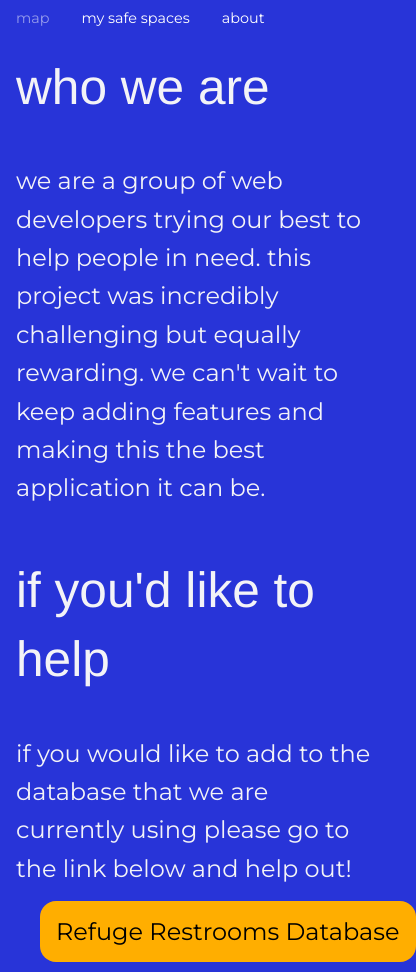
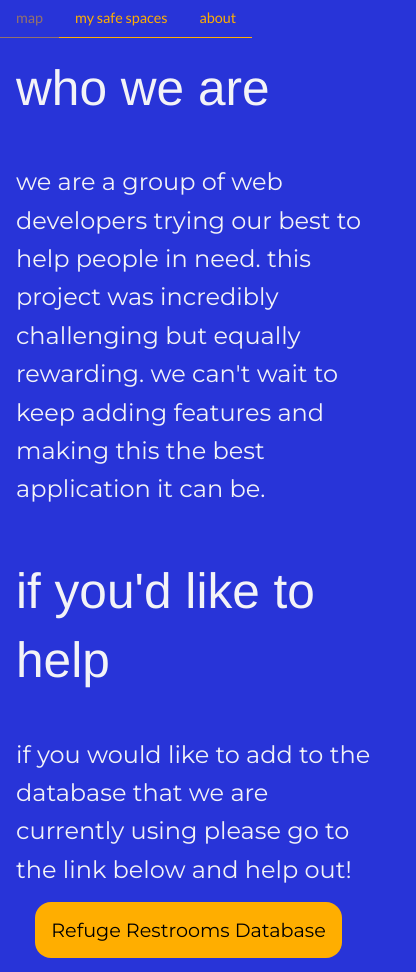
Before and after one commit to Zane-Gilfillan/SafeSpace, a plain HTML site: page about.html in a window 390 px wide. Shown: the whole page, 416 px wide, since content can reach past the window. Drawn offline with nearby package versions, Linux system fonts and the light colour scheme.

Commit message:
checking to see if media queries are actually working

```diff
--- a/scss/style.scss
+++ b/scss/style.scss
@@ -210,7 +210,56 @@ body {
     }
 }
 
-@media only screen and (max-width: 375px) {
+@media screen and (max-width: 500px) {
+
+    .nav-bar {
+
+        font-family: Lato;
+
+        .nav {
+
+            li {
+
+                a {
+                    color: $main-yellow;
+                    border-bottom: .1rem solid $main-yellow;
+
+                }
+
+            }
+        }
+    }
+
+    .showcase {
+
+        .map-container {
+            width: 30rem;
+
+        }
+
+        .btn {
+            width: 30rem;
+            font-size: 1.5rem;
+        }
+    }
+
+    .info-area {
+
+        .final-btn {
+            padding: 1rem;
+            position: relative;
+            right: 1.3rem;
+            bottom: 1rem;
+        }
+
+        a {
+            font-size: 1.2rem;
+            width: 100%;
+        }
+    }
+}
+
+@media screen and (max-width: 375px) {
 
     .nav-bar {
 
```
Also changed, not shown: css/style.css, scss/style.css, 1 other file.
